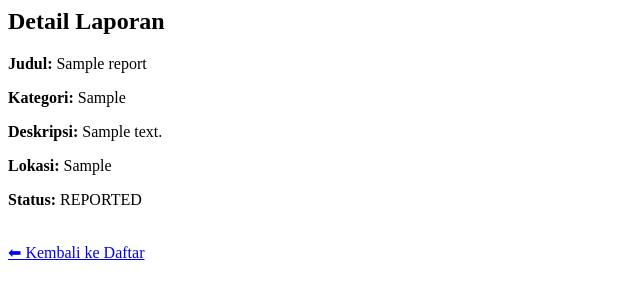
After one commit to IET-Polinela/project-2026-MeilaAyuDiahSari, a Django app: page /detail/1/ in a window 1280 px wide. The commit adds this page. Shown: the top 300 px of the page, without its empty margins (0-640 px from the left). Run offline with Django 5.2, Linux system fonts and the light colour scheme; tables that the repository leaves empty hold one stand-in row (values such as "Sample post").

Commit message:
LabSession4 Class-Based Views and Basic Workflow

```diff
--- a/Smart City/iet_2026_24782082/main_app/models.py
+++ b/Smart City/iet_2026_24782082/main_app/models.py
@@ -1,12 +1,23 @@
-# Create your models here.
+from django.db import models
 
-from django.db import models
+STATUS_CHOICES = [
+    ('REPORTED', 'Reported'),
+    ('VERIFIED', 'Verified'),
+    ('IN_PROGRESS', 'In Progress'),
+    ('RESOLVED', 'Resolved'),
+]
+
 
 class Report(models.Model):
     title = models.CharField(max_length=200)
     category = models.CharField(max_length=100)
     description = models.TextField()
     location = models.CharField(max_length=200)
+    status = models.CharField(
+        max_length=20,
+        choices=STATUS_CHOICES,
+        default='REPORTED'
+    )
     created_at = models.DateTimeField(auto_now_add=True)
 
     def __str__(self):
--- /dev/null
+++ b/Smart City/iet_2026_24782082/main_app/templates/meila_app/report_detail.html
@@ -0,0 +1,10 @@
+<h2>Detail Laporan</h2>
+
+<p><b>Judul:</b> {{ report.title }}</p>
+<p><b>Kategori:</b> {{ report.category }}</p>
+<p><b>Deskripsi:</b> {{ report.description }}</p>
+<p><b>Lokasi:</b> {{ report.location }}</p>
+<p><b>Status:</b> {{ report.status }}</p>
+
+<br>
+<a href="{% url 'report_list' %}">⬅ Kembali ke Daftar</a>
--- a/Smart City/iet_2026_24782082/main_app/urls.py
+++ b/Smart City/iet_2026_24782082/main_app/urls.py
@@ -1,11 +1,14 @@
 from django.urls import path
-from . import views
+from .views import *
 
 urlpatterns = [
-    path('', views.home, name='home'),
+    path('', home, name='home'),
 
-    path('add/', views.add_report, name='add_report'),
-    path('reports/', views.report_list, name='report_list'),
-    path('update/<int:id>/', views.update_report, name='update_report'),
-    path('delete/<int:id>/', views.delete_report, name='delete_report'),
+    path('reports/', ReportListView.as_view(), name='report_list'),
+    path('add/', ReportCreateView.as_view(), name='add_report'),
+    path('update/<int:pk>/', ReportUpdateView.as_view(), name='update_report'),
+    path('delete/<int:pk>/', ReportDeleteView.as_view(), name='delete_report'),
+    path('detail/<int:pk>/', ReportDetailView.as_view(), name='report_detail'),
+
+    path('update-status/<int:pk>/', ReportUpdateStatusView.as_view(), name='update_status'),
 ]
--- a/Smart City/iet_2026_24782082/main_app/views.py
+++ b/Smart City/iet_2026_24782082/main_app/views.py
@@ -1,45 +1,52 @@
-from django.shortcuts import render, redirect, get_object_or_404
+from django.shortcuts import render, get_object_or_404, redirect
+from django.views.generic import ListView, CreateView, UpdateView, DeleteView, DetailView
+from django.urls import reverse_lazy
+from django.views import View
+
 from .models import Report
 from .forms import ReportForm
 
-# View yang sudah ada
+
 def home(request):
     return render(request, 'meila_app/home.html')
 
 
-def add_report(request):
-    if request.method == "POST":
-        form = ReportForm(request.POST)
-        if form.is_valid():
-            form.save()
-            return redirect('report_list')
-    else:
-        form = ReportForm()
-
-    return render(request, 'meila_app/add_report.html', {'form': form})
+class ReportListView(ListView):
+    model = Report
+    template_name = 'meila_app/report_list.html'
+    context_object_name = 'reports'
 
 
-def report_list(request):
-    reports = Report.objects.all()
-    return render(request, 'meila_app/report_list.html', {'reports': reports})
-
-def update_report(request, id):
-    report = get_object_or_404(Report, id=id)
-    form = ReportForm(request.POST or None, instance=report)
-
-    if form.is_valid():
-        form.save()
-        return redirect('report_list')
-
-    return render(request, 'meila_app/update_report.html', {'form': form})
+class ReportCreateView(CreateView):
+    model = Report
+    form_class = ReportForm
+    template_name = 'meila_app/add_report.html'
+    success_url = reverse_lazy('report_list')
 
 
-# DELETE
-def delete_report(request, id):
-    report = get_object_or_404(Report, id=id)
+class ReportDetailView(DetailView):
+    model = Report
+    template_name = 'meila_app/report_detail.html'
+    context_object_name = 'report'
 
-    if request.method == 'POST':
-        report.delete()
+
+class ReportUpdateView(UpdateView):
+    model = Report
+    form_class = ReportForm
+    template_name = 'meila_app/update_report.html'
+    success_url = reverse_lazy('report_list')
+
+
+class ReportDeleteView(DeleteView):
+    model = Report
+    template_name = 'meila_app/delete_report.html'
+    success_url = reverse_lazy('report_list')
+
+
+class ReportUpdateStatusView(View):
+    def post(self, request, pk):
+        report = get_object_or_404(Report, pk=pk)
+        new_status = request.POST.get('status')
+        report.status = new_status
+        report.save()
         return redirect('report_list')
-
-    return render(request, 'meila_app/delete_report.html', {'report': report})
```
Also changed, not shown: Smart City/iet_2026_24782082/main_app/templates/meila_app/report_list.html (+41 -3 lines), Smart City/iet_2026_24782082/main_app/migrations/0002_report_status.py (added).
